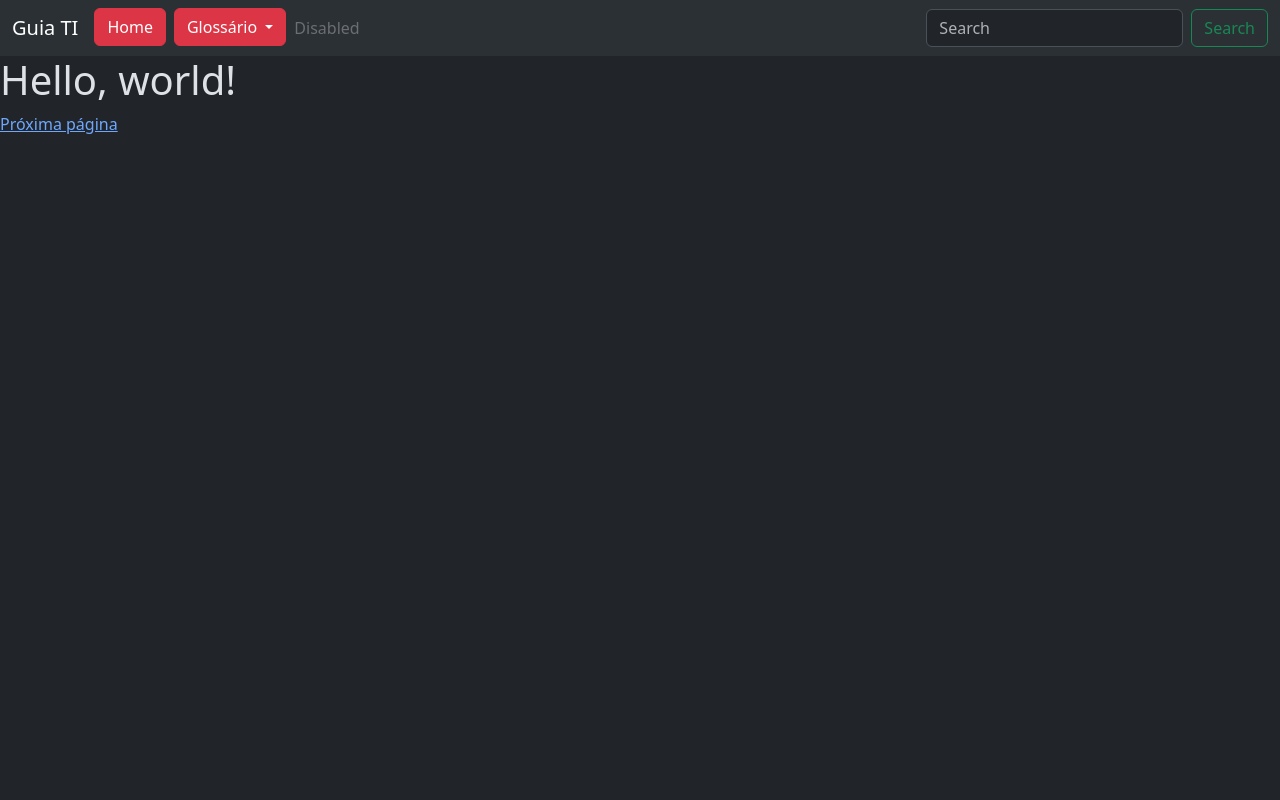
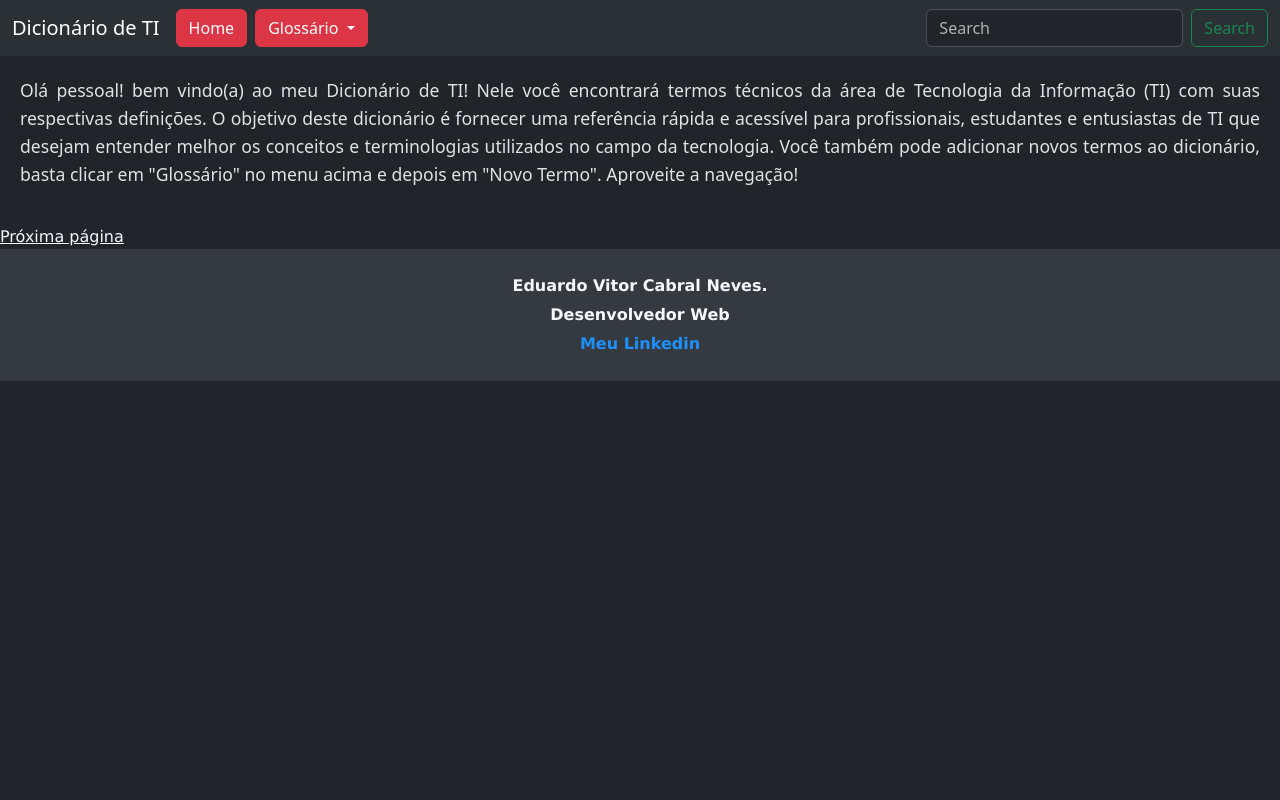
Before and after one commit to eduardovcn/dssw_projeto_flask, a Flask app: page / in a window 1280 px wide. Run offline with Flask 3, Linux system fonts and the light colour scheme.

Commit message:
Updating html and css styles

```diff
--- a/templates/index.html
+++ b/templates/index.html
@@ -1,4 +1,19 @@
 {% extends "modelo.html" %} {% block conteudo %}
-<h1>Hello, world!</h1>
-<a href="/sobre-equipe">Próxima página</a>
+<div class="container-principal"></div>
+<p class="texto-principal">
+Olá pessoal!
+bem vindo(a) ao meu Dicionário de TI! Nele você encontrará termos técnicos da área de Tecnologia da Informação (TI) com suas respectivas definições. O objetivo deste dicionário é fornecer uma referência rápida e acessível para profissionais, estudantes e entusiastas de TI que desejam entender melhor os conceitos e terminologias utilizados no campo da tecnologia. Você  também pode adicionar novos termos ao dicionário, basta clicar em "Glossário" no menu acima e depois em "Novo Termo". Aproveite a navegação!
+
+    </p>
+
+    <a href="/sobre-equipe" style="text-emphasis-style:inherit; color: ghostwhite; font-family: Verdana, Geneva, Tahoma, sans-serif;">Próxima página</a>
+</div>
+
+
+<footer class="rodape-principal">
+    <p>Eduardo Vitor Cabral Neves.</p>
+    <p>Desenvolvedor Web</p>
+    <p><a href="https://www.linkedin.com/in/eduardovcn" target="_blank">Meu Linkedin</a></p>
+</footer>
+
 {% endblock %}
--- a/templates/modelo.html
+++ b/templates/modelo.html
@@ -10,11 +10,61 @@
       integrity="sha384-sRIl4kxILFvY47J16cr9ZwB07vP4J8+LH7qKQnuqkuIAvNWLzeN8tE5YBujZqJLB"
       crossorigin="anonymous"
     />
+    <style>
+        /* CSS para o Layout "Sticky Footer" */
+        html, body {
+            height: 100%; /* Garante que o html e o body ocupem 100% da altura */
+            margin: 0;
+        }
+
+        body {
+            display: flex; /* Ativa o modo Flexbox */
+            flex-direction: column; /* Organiza os itens em uma coluna (um embaixo do outro) */
+            min-height: 100vh; /* Altura mínima de 100% da tela */
+        }
+
+        /* O container do conteúdo principal deve crescer para ocupar o espaço vago */
+        .conteudo-wrapper {
+            flex-grow: 1;
+        }
+
+        /* CSS para estilizar os elementos da sua página index */
+        .texto-principal {
+            text-align: justify; /* JUSTIFICA O TEXTO */
+            font-size: 1.1rem; /* Tamanho da fonte um pouco maior para leitura */
+            line-height: 1.6; /* Espaçamento entre as linhas */
+            padding: 20px; /* Um respiro para o texto não colar nas bordas */
+        }
+
+        .rodape-principal {
+            background-color: #343a40; /* Um fundo escuro, como é comum em rodapés */
+            color: ghostwhite;
+            text-align: center;
+            padding: 20px;
+            width: 100%;
+        }
+
+        .rodape-principal p {
+            margin: 5px 0;
+            font-weight: bold;
+            font-family: Verdana, Geneva, Tahoma, sans-serif;
+        }
+
+        .rodape-principal a {
+            color: #1e90ff; /* Cor azul para o link */
+            text-decoration: none;
+        }
+
+        .rodape-principal a:hover {
+            text-decoration: underline; /* Sublinha o link ao passar o mouse */
+        }
+
+    </style>
   </head>
   <body>
     <nav class="navbar navbar-expand-lg bg-body-tertiary">
       <div class="container-fluid">
-        <a class="navbar-brand" href="#">Guia TI</a>
+        <a class="navbar-brand" href="#">Dicionário de TI</a>
         <button
           class="navbar-toggler"
           type="button"
@@ -49,13 +99,7 @@
                   <a class="dropdown-item" href="/novo_termo">Novo Termo</a>
                 </li>
                 <li><hr class="dropdown-divider" /></li>
-                <li>
-                  <a class="dropdown-item" href="#">Something else here</a>
-                </li>
               </ul>
-            </li>
-            <li class="nav-item">
-              <a class="nav-link disabled" aria-disabled="true">Disabled</a>
             </li>
           </ul>
           <form class="d-flex" role="search">
```
